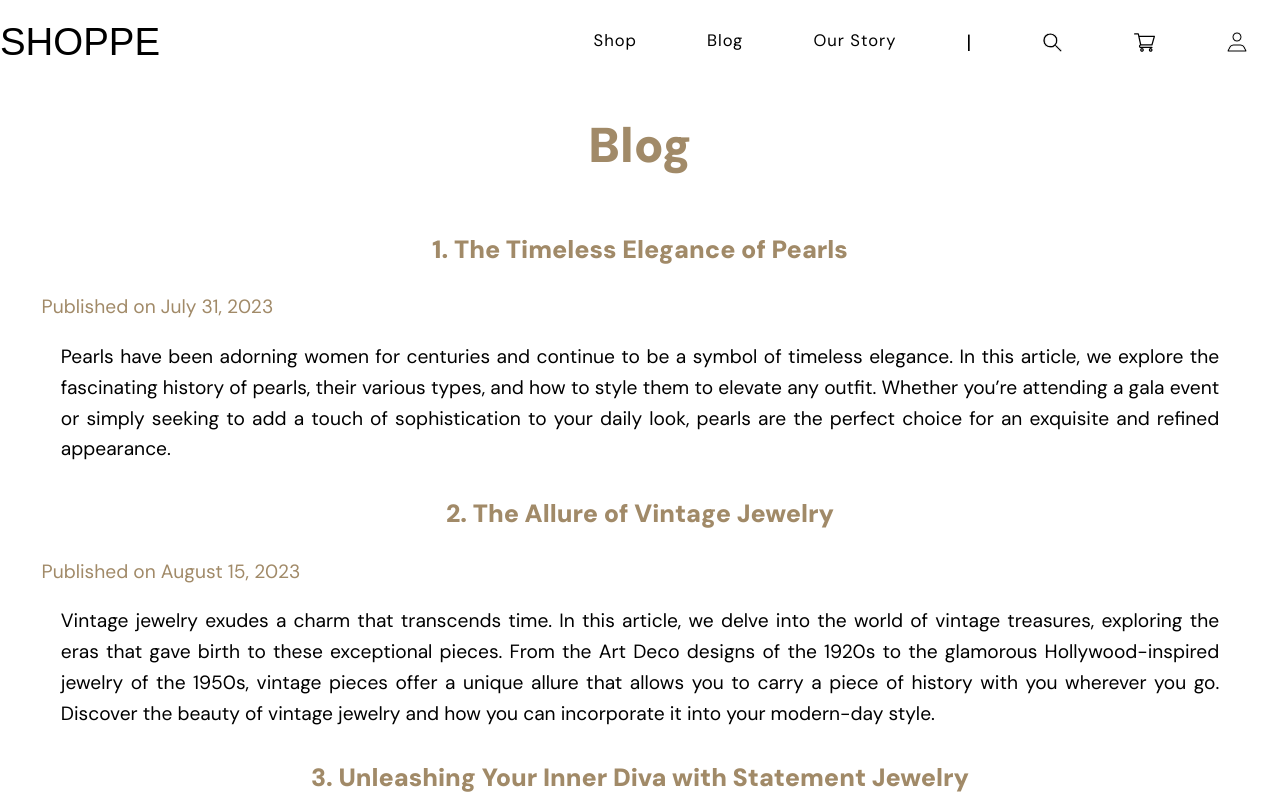
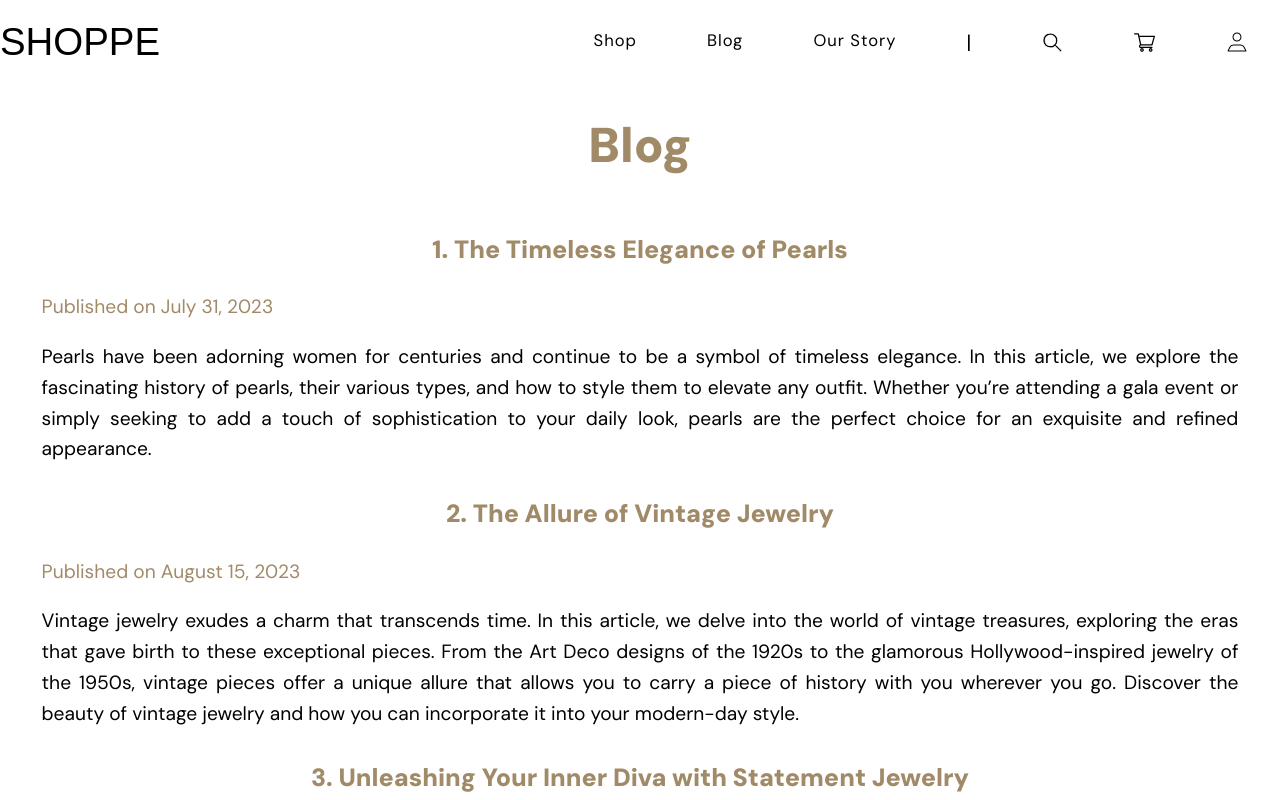
Before and after one commit to danieldraganweb/shoppe-next-app, a Next.js app: page /blog in a window 1280 px wide. Shown: the top 800 px of the page. Built offline with nearby package versions, Linux system fonts and the light colour scheme; a web font is replaced by a local one.

Commit message:
style blog text

```diff
--- a/app/styles/pages/blog.module.scss
+++ b/app/styles/pages/blog.module.scss
@@ -61,11 +61,10 @@ h1{
 
 .article-content {
     width: 100%;
-    margin: 0 auto;
     font-size: clamp($font-size-mobile, 1.5vw, $font-size-desktop);
     line-height: 1.6;
     margin-bottom: 30px;
-
+    padding: 0;
 }
 }
 /* Additional styles for the Blog page layout */
```
